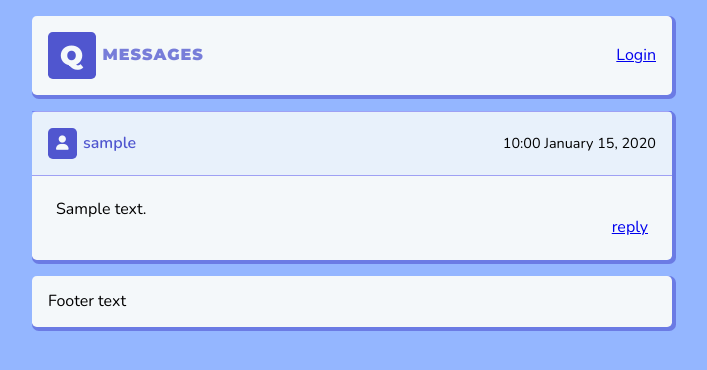
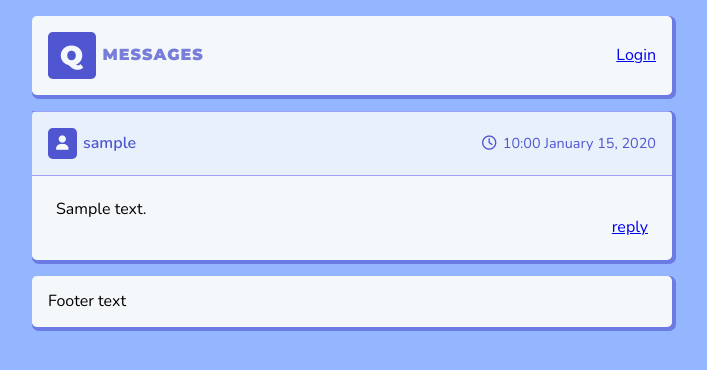
Before and after one commit to qvistdev09/q-messages, a Flask app: page / in a window 1280 px wide. Shown: the top 370 px of the page, without its empty margins (288-995 px from the left). Run offline with Flask 2, Linux system fonts and the light colour scheme; tables that the repository leaves empty hold one stand-in row (values such as "Sample post"); some libraries are stand-ins or nearby versions.

Commit message:
Add clock icon

```diff
--- a/templates/macros.html
+++ b/templates/macros.html
@@ -8,7 +8,10 @@
           </div>
           <p class="fw-bold fc-header">{{ card_object.nickname }}</p>
         </div>
-        <p class="fw-light fs-small">{{ card_object.readable_date }}</p>
+        <div class="flex-row align-center gap-small">
+          <i class="fa-regular fa-clock fc-header fs-small"></i>
+          <p class="fw-light fs-small fc-header">{{ card_object.readable_date }}</p>
+        </div>
       </div>
       <div class="large-padding">
         <p>{{ card_object.body }}</p>
```
